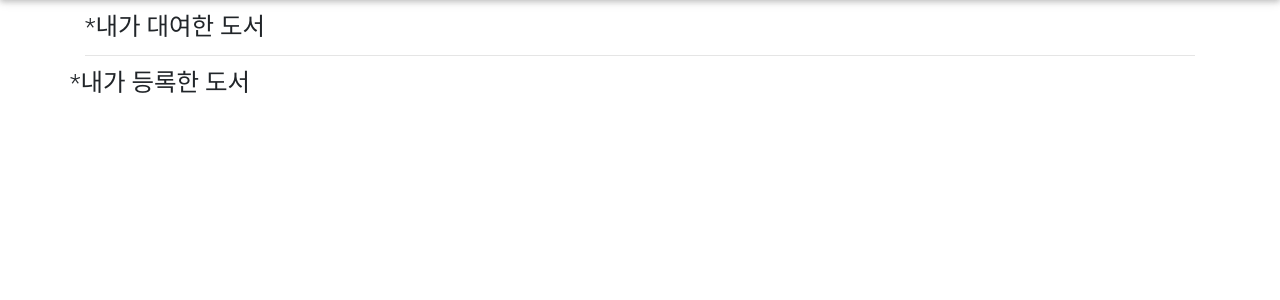
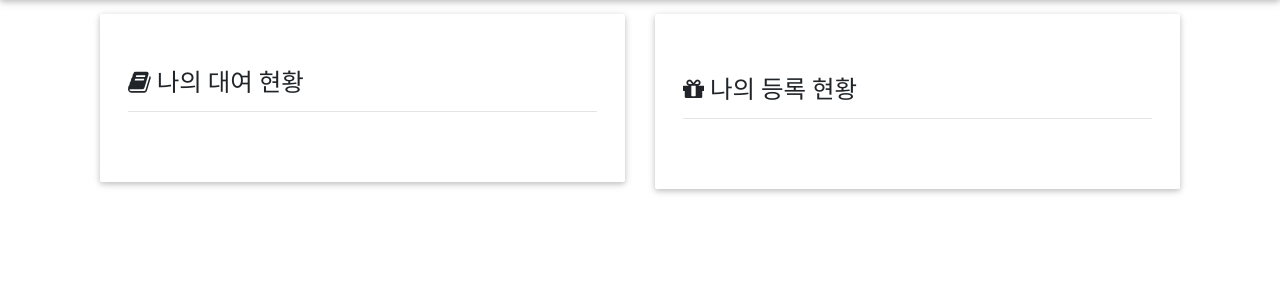
Before and after one commit to it-tech-division/bookbook, a Flask app: page /myPage in a window 1280 px wide. Shown: the part 49-349 px from the top of the page. Run offline with Flask 2, Linux system fonts and the light colour scheme; the visitor is signed in with stand-in values (Sample User, id 1); data that the repository does not hold is empty; some libraries are stand-ins or nearby versions.

Commit message:
myPage UI수정

```diff
--- a/templates/myPage.html
+++ b/templates/myPage.html
@@ -3,10 +3,15 @@
 <script type="text/javascript" src="static/BarcodeReader.js"></script>
 
 
+
+
 <form class="form-horizontal" action="/return_book" method="post">
 
-
-<h3>*내가 대여한 도서</h3>
+<div class="container">
+<div class="row">
+	<div class="col-sm-6">
+		<div class="jumbotron">
+		<h3><i class="fa fa-book"></i> 나의 대여 현황</h3>
 		<hr>
 
 			<div class="row">
@@ -32,7 +37,13 @@
 				{% endif %}
 			  {% endfor %}
 
-<h3>*내가 등록한 도서</h3>
+		</div>
+	</div>
+</div>
+	<div class="col-sm-6">
+		<div class="jumbotron">
+		<h3><h3><i class="fa fa-gift"></i> 나의 등록 현황</h3>
+		<hr>
 
 			<div class="row">
 			  {% for book in books %}
@@ -48,8 +59,8 @@
 					  <small>{{book.author}}<br>{{book.created_date}}</small>
 					  <div class="col">
 						{% include 'modal.html' %}
-                <button class="btn btn-primary float-right btn-sm" data-toggle="modal" data-target="#{{book.book_no}}" >수정하기</button>
-                <button class="btn btn-primary float-right btn-sm" data-toggle="modal" data-target="#{{book.book_no}}" >삭제하기</button>
+						<button class="btn btn-warning float-right btn-sm" data-toggle="modal" data-target="#{{book.book_no}}" >수정하기</button>
+						<button class="btn btn-danger float-right btn-sm" data-toggle="modal" data-target="#{{book.book_no}}" >삭제하기</button>
 					  </div>
 					</div>
 				  </div>
@@ -57,6 +68,11 @@
 			  </div>
 				{% endif %}
 			  {% endfor %}
+		</div>
+	</div>
+</div>
+</div>
+</div>
 </form>
 
 {% endblock %}
```
Lines whose indentation alone changed are shown as unchanged.
